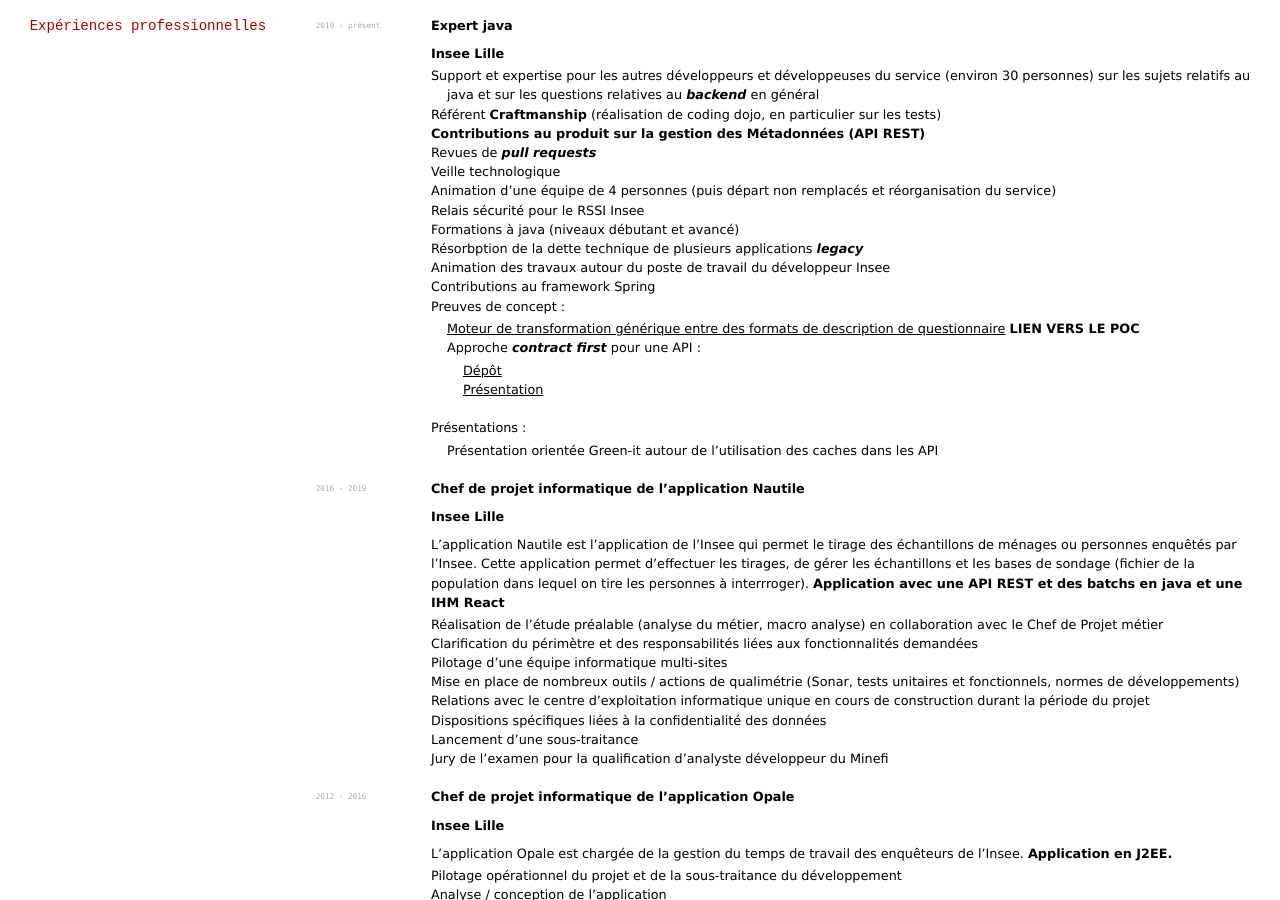
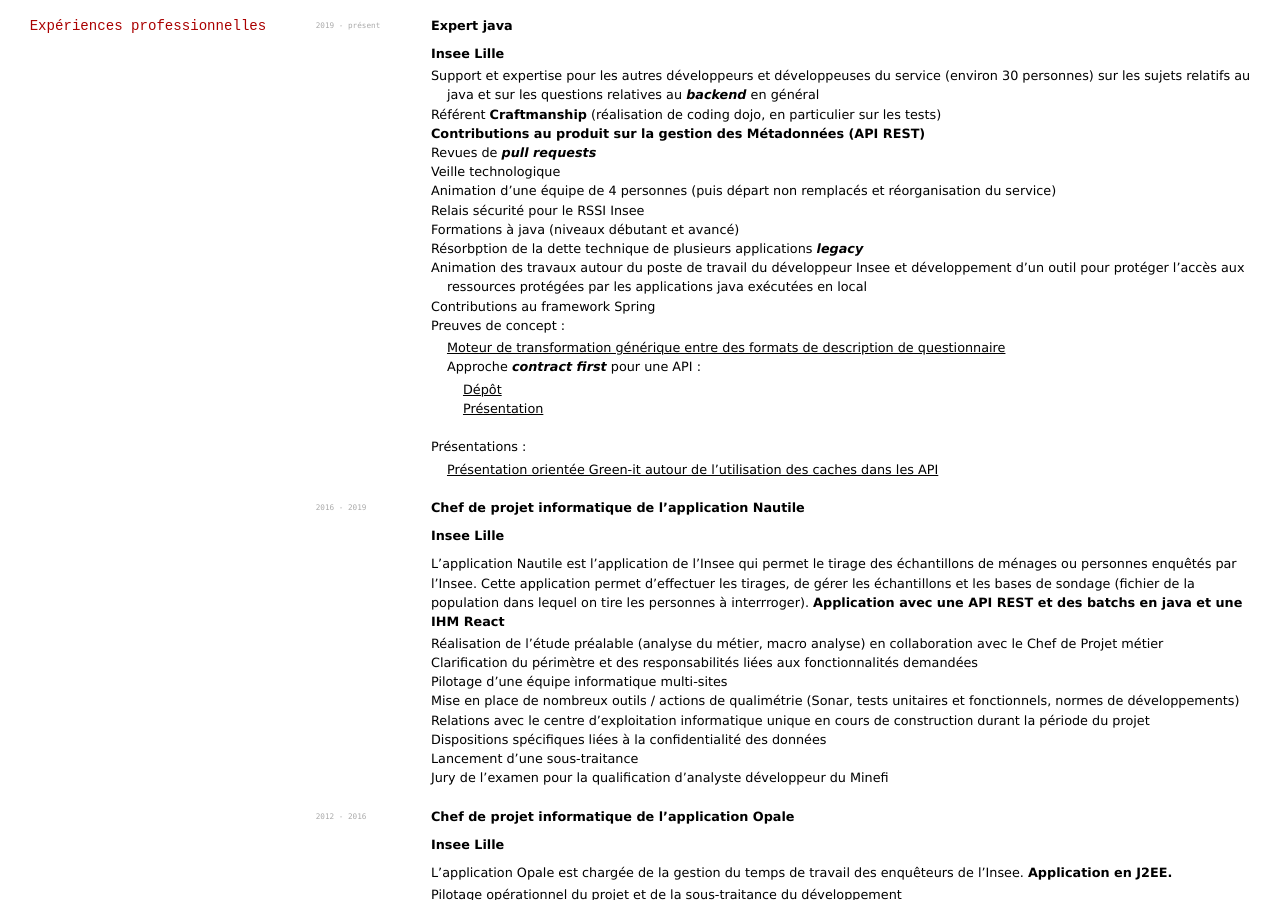
Before and after one commit to FBibonne/cv, a Jekyll site: the page built from index.md, in a window 1280 px wide and 900 px high, scrolled down 923 px. Built offline with Jekyll 4.4.1, drawn with Linux system fonts in a browser that asks for light colours.

Commit message:
Lien prez green-it
+ maj age
+ mention outil secure app java poste de travail

```diff
--- a/index.md
+++ b/index.md
@@ -65,15 +65,15 @@ Après un parcours classique initié par une expérience de développement et po
 - Relais sécurité pour le RSSI Insee
 - Formations à java (niveaux débutant et avancé)
 - Résorbption de la dette technique de plusieurs applications _legacy_
-- Animation des travaux autour du poste de travail du développeur Insee
+- Animation des travaux autour du poste de travail du développeur Insee et développement d'un outil pour protéger l'accès aux ressources protégées par les applications java exécutées en local
 - Contributions au framework Spring
 - Preuves de concept :
-  - [Moteur de transformation générique entre des formats de description de questionnaire](https://github.com/InseeFr/Eno) **LIEN VERS LE POC**
+  - [Moteur de transformation générique entre des formats de description de questionnaire](https://github.com/InseeFr/Eno)
   - Approche _contract first_ pour une API :
     - [Dépôt](https://github.com/FBibonne/openapi-cache/tree/master)
     - [Présentation](https://gitlab.insee.fr/xrmfux/presentations/-/blob/main/seminaire2024/contractFirst.md?ref_type=heads#open-api-approche-contrat-first-3)
 - Présentations :
-  - Présentation orientée Green-it autour de l'utilisation des caches dans les API
+  - [Présentation orientée Green-it autour de l'utilisation des caches dans les API](https://github.com/FBibonne/prez-green-it)
 
 `2016 - 2019`
 **Chef de projet informatique de l'application Nautile**
```
Also changed, not shown: other parts of index.md (+1 -1 lines).
